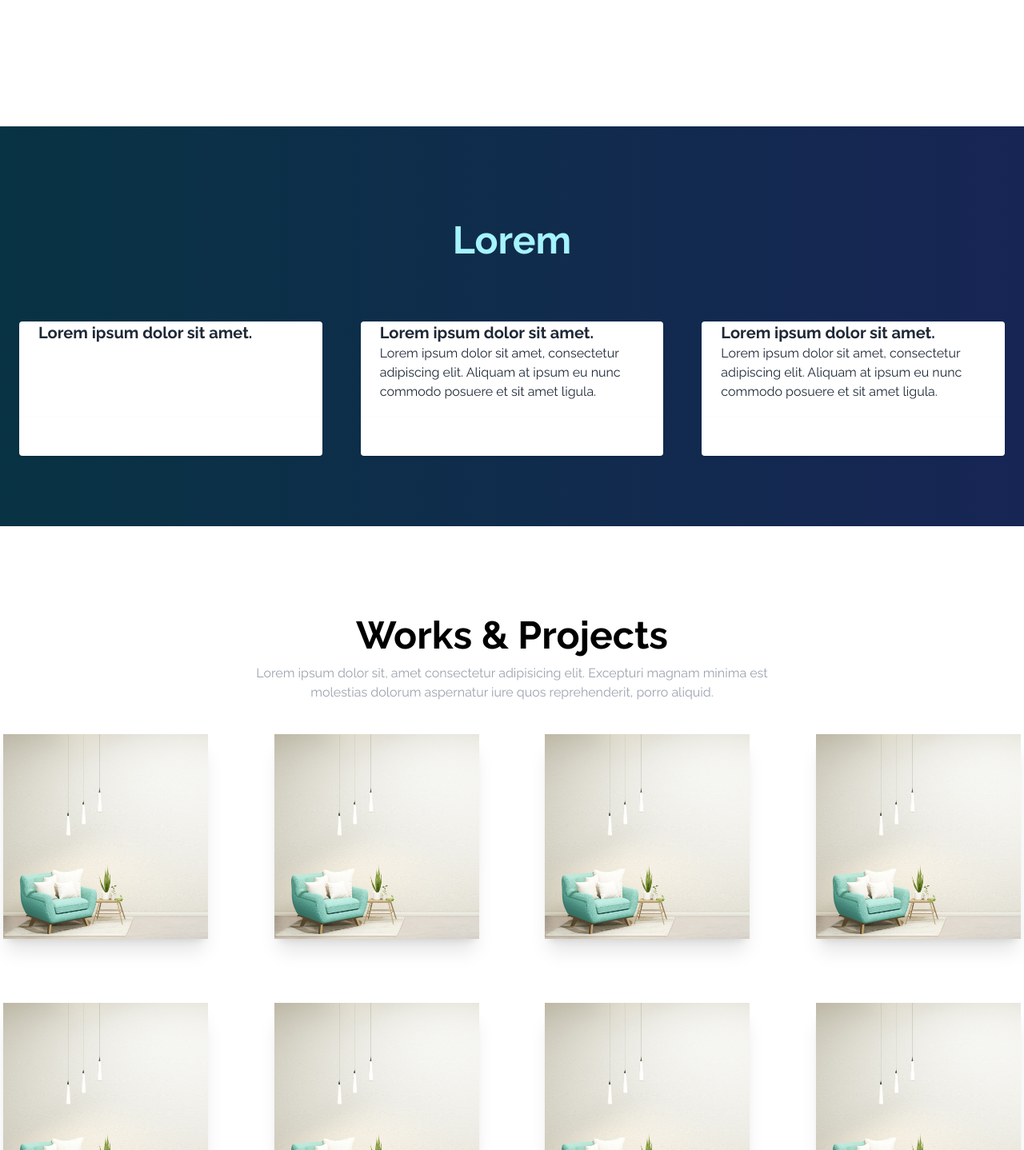
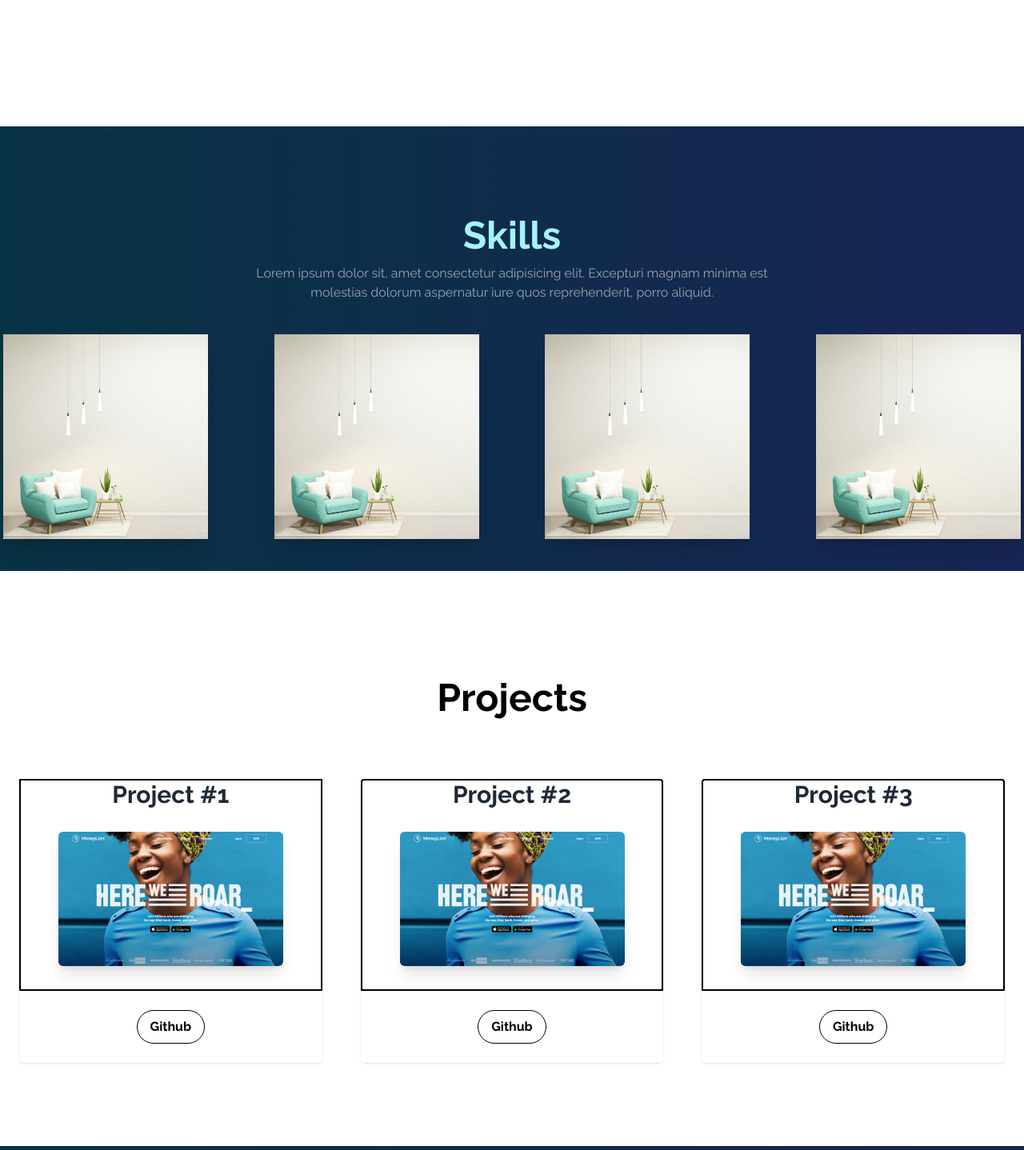
Before and after one commit to egoRockU/ft-portfolios, a React (Vite) app: page /gerente in a window 1280 px wide. Shown: the part 1362-2800 px from the top of the page at 80% size. Built offline with nearby package versions, Linux system fonts and the light colour scheme.

Commit message:
updated portfolio temp

```diff
--- a/src/pages/Gerente.jsx
+++ b/src/pages/Gerente.jsx
@@ -1,13 +1,15 @@
-import React from "react";
+import React, { useState } from "react";
 import Nav from "./componets/Nav";
 import ProfilePic from "../images/female_avatar_efig.svg";
 import Item from "../images/item.png";
+import Hero from "../images/hero.jpg";
 import { FaGithub } from "react-icons/fa";
 import { FaLinkedinIn } from "react-icons/fa";
 import { FaFacebook } from "react-icons/fa";
 import { BiLogoGmail } from "react-icons/bi";
 
 const Gerente = () => {
+  const [showModal, setShowModal] = useState(false);
   return (
     <>
       <Nav />
@@ -16,18 +18,18 @@ const Gerente = () => {
         className="h-screen w-full bg-gradient-to-r from-cyan-950 to-blue-950"
       >
         <div className="container mx-auto text-gray-200 h-full flex flex-col justify-center items-start pl-10">
-          <div class="z-10 w-full lg:w-2/5 2xl:w-1/2 mx-auto my-8 text-center mt-20">
+          <div className="z-10 w-full lg:w-2/5 2xl:w-1/2 mx-auto my-8 text-center mt-20">
             <img src={ProfilePic} alt="" className="w-80 mx-auto" />
-            <h1 class="heading text-cyan-200 text-6xl font-bold lg:text-5xl !leading-normal">
+            <h1 className="heading text-cyan-200 text-6xl font-bold lg:text-5xl !leading-normal">
               Jay Ann Rose G.
             </h1>
-            <h1 class="heading text-base mb-8 lg:text-lg !leading-normal">
+            <h1 className="heading text-base mb-8 lg:text-lg !leading-normal">
               Lorem ipsum dolor sit amet consectetur adipisicing elit.
               Consectetur ex asperiores beatae tempora natus, necessitatibus
               nihil, ut eveniet eum consequatur, dolorem laborum. Delectus
               perspiciatis itaque, sequi quam ea exercitationem amet!
             </h1>
-            <button class="bg-blue-600 hover:bg-blue-700 text-white font-bold py-2 px-4 border border-blue-700 rounded">
+            <button className="bg-blue-600 hover:bg-blue-700 text-white font-bold py-2 px-4 border border-blue-700 rounded-full">
               Resume
             </button>
             <div className="flex mt-6 justify-center items-center mx-auto space-x-4">
@@ -67,95 +69,18 @@ const Gerente = () => {
                 Tenetur labore quidem, dicta optio consectetur nisi aspernatur
                 cumque ullam illum ipsa!
               </p>
-              <h2 className="text-black font-medium">HTML</h2>
-              <div className="w-full bg-gray-200 h-1.5 rounded-md">
-                <div className="w-full bg-orange-500 h-1.5 rounded-md"></div>
-              </div>
-              <h2 className="text-black font-medium">Javascript</h2>
-              <div className="w-full bg-gray-300 h-1.5 rounded-md">
-                <div className="w-4/6 bg-yellow-300 h-1.5 rounded-md"></div>
-              </div>
-              <h2 className="text-black font-medium">React</h2>
-              <div className="w-full bg-gray-200 h-1.5 rounded-md">
-                <div className="w-5/6 bg-indigo-600 h-1.5 rounded-md"></div>
-              </div>
-            </div>
-          </div>
-        </section>
-        <section
-          name="skills"
-          className="bg-gradient-to-r from-cyan-950 to-blue-950 h-auto w-full"
-        >
-          <div className="container mx-auto flex flex-wrap py-16">
-            <h2 className="w-full my-12 text-5xl font-bold leading-tight text-center text-cyan-200">
-              Lorem
-            </h2>
 
-            <div className="w-full md:w-1/3 p-6 flex flex-col flex-grow flex-shrink">
-              <div className="flex-1 bg-white rounded-t rounded-b-none overflow-hidden shadow">
-                <a
-                  href="#"
-                  className="flex flex-wrap no-underline hover:no-underline"
-                >
-                  <p className="w-full text-gray-600 text-xs md:text-sm px-6"></p>
-                  <div className="w-full font-bold text-xl text-gray-800 px-6">
-                    Lorem ipsum dolor sit amet.
-                  </div>
-                </a>
-              </div>
-              <div className="flex-none mt-auto bg-white rounded-b rounded-t-none overflow-hidden shadow p-6">
-                <div className="flex items-center justify-start"></div>
-              </div>
-            </div>
-            <div className="w-full md:w-1/3 p-6 flex flex-col flex-grow flex-shrink">
-              <div className="flex-1 bg-white rounded-t rounded-b-none overflow-hidden shadow">
-                <a
-                  href="#"
-                  className="flex flex-wrap no-underline hover:no-underline"
-                >
-                  <p className="w-full text-gray-600 text-xs md:text-sm px-6"></p>
-                  <div className="w-full font-bold text-xl text-gray-800 px-6">
-                    Lorem ipsum dolor sit amet.
-                  </div>
-                  <p className="text-gray-800 text-base px-6 mb-5">
-                    Lorem ipsum dolor sit amet, consectetur adipiscing elit.
-                    Aliquam at ipsum eu nunc commodo posuere et sit amet ligula.
-                  </p>
-                </a>
-              </div>
-              <div className="flex-none mt-auto bg-white rounded-b rounded-t-none overflow-hidden shadow p-6">
-                <div className="flex items-center justify-center"></div>
-              </div>
-            </div>
-            <div className="w-full md:w-1/3 p-6 flex flex-col flex-grow flex-shrink">
-              <div className="flex-1 bg-white rounded-t rounded-b-none overflow-hidden shadow">
-                <a
-                  href="#"
-                  className="flex flex-wrap no-underline hover:no-underline"
-                >
-                  <p className="w-full text-gray-600 text-xs md:text-sm px-6"></p>
-                  <div className="w-full font-bold text-xl text-gray-800 px-6">
-                    Lorem ipsum dolor sit amet.
-                  </div>
-                  <p className="text-gray-800 text-base px-6 mb-5">
-                    Lorem ipsum dolor sit amet, consectetur adipiscing elit.
-                    Aliquam at ipsum eu nunc commodo posuere et sit amet ligula.
-                  </p>
-                </a>
-              </div>
-              <div className="flex-none mt-auto bg-white rounded-b rounded-t-none overflow-hidden shadow p-6">
-                <div className="flex items-center justify-end"></div>
-              </div>
             </div>
           </div>
         </section>
 
-        <section name="projects" className="w-full bg-white">
+
+        <section name="skills" className="w-full bg-gradient-to-r from-cyan-950 to-blue-950 sm:items-center">
           <div className="container mx-auto">
             {/* top */}
-            <div className="flex flex-col gap-3 items-center">
-              <h1 className="text-5xl text-black font-bold font mt-28">
-                Works & Projects
+            <div className="flex flex-col flex-wrap gap-3 items-center">
+              <h1 className="text-5xl text-cyan-200 font-bold font mt-28">
+                Skills
               </h1>
               <p className="w-1/2 text-center text-gray-400">
                 Lorem ipsum dolor sit, amet consectetur adipisicing elit.
@@ -182,23 +107,102 @@ const Gerente = () => {
               <div className="w-full md:w-5/12 lg:w-1/5 shadow-xl rounded-lg my-3 md:my-10 m-1 transition-all hover:scale-110">
                 <img src={Item} alt="" />
               </div>
-              {/* card */}
-              <div className="w-full md:w-5/12 lg:w-1/5 shadow-xl rounded-lg my-3 md:my-10 m-1 transition-all hover:scale-110">
-                <img src={Item} alt="" />
+
+            </div>
+          </div>
+        </section>
+
+        <section
+          name="projects"
+          className="h-auto w-full">
+          <div className="container mx-auto flex flex-wrap py-20">
+            <h2 className="w-full my-12 text-5xl font-bold leading-tight text-center text-black">
+              Projects
+            </h2>
+
+            <div className="w-full h-auto md:w-1/3 p-6 flex flex-col flex-grow flex-shrink">
+              <div className="flex-1 bg-white overflow-hidden shadow border-2 border-black">
+
+            <div className="w-full font-bold text-3xl text-gray-800 px-6 mx-auto text-center ">
+                   <p className="cursor-default">Project #1</p>
+           </div>
+           <img src={Hero} onClick={() => setShowModal(true)}
+           className="mx-auto bg-contain shadow-xl scale-75 rounded-lg hover:scale-95 transition-all cursor-pointer" alt="" />
+
               </div>
-              {/* card */}
-              <div className="w-full md:w-5/12 lg:w-1/5 shadow-xl rounded-lg my-3 md:my-10 m-1 transition-all hover:scale-110">
-                <img src={Item} alt="" />
-              </div>
-              {/* card */}
-              <div className="w-full md:w-5/12 lg:w-1/5 shadow-xl rounded-lg my-3 md:my-10 m-1 transition-all hover:scale-110">
-                <img src={Item} alt="" />
-              </div>
-              {/* card */}
-              <div className="w-full md:w-5/12 lg:w-1/5 shadow-xl rounded-lg my-3 md:my-10 m-1 transition-all hover:scale-110">
-                <img src={Item} alt="" />
+              <div className="flex mt-auto bg-white rounded-b rounded-t-none overflow-hidden shadow p-6">
+              <button className="bg-white text-black font-bold py-2 px-4 border border-black rounded-full mx-auto">
+              Github
+            </button>
               </div>
             </div>
+
+
+            {/* Modal */}
+      {showModal && (
+        <div className="fixed z-10 inset-0 overflow-y-scroll transition-all cursor-default sm:hidden md:block">
+          <div className="flex items-center justify-center min-h-screen w-1/4 mx-auto">
+            <div className="fixed inset-0 bg-gray-500 bg-opacity-75 transition-opacity"></div>
+            <div className="relative bg-white rounded-lg overflow-hidden">
+              <div className="p-8">
+                {/* Modal content */}
+                <h1 className="text-2xl font-bold mb-4">Project #1</h1>
+                <p className="text-gray-700 text-clip overflow-hidden text-justify">Subtitle Lorem ipsum dolor sit, amet consectetur adipisicing elit. Quasi eveniet perspiciatis exercitationem sunt hic optio.</p>
+                <img src={Hero} alt="" />
+                <div className="flex">
+                <p className="text-gray-700 mt-4 flex-1 text-center">Technologies Used</p>
+                <p className="text-gray-700 mt-4 flex-1 font-bold underline">Tailwind CSS & React</p>
+                </div>
+                <button onClick={() => setShowModal(false)} className="absolute top-0 right-0 mt-4 mr-4 text-gray-500 border-2 hover:text-gray-700 active:border-black ">
+                  <svg className="w-6 h-6" fill="none" stroke="currentColor" viewBox="0 0 24 24" xmlns="http://www.w3.org/2000/svg">
+                    <path strokeLinecap="round" strokeLinejoin="round" strokeWidth="2" d="M6 18L18 6M6 6l12 12"></path>
+                  </svg>
+                </button>
+              </div>
+            </div>
+          </div>
+        </div>
+      )}
+
+
+
+
+<div className="w-full md:w-1/3 p-6 flex flex-col flex-grow flex-shrink">
+              <div className="flex-1 bg-white rounded-t rounded-b-none overflow-hidden shadow border-2 border-black">
+
+            <div className="w-full font-bold text-3xl text-gray-800 px-6 mx-auto text-center">
+            <p className="cursor-default">Project #2</p>
+           </div>
+           <img src={Hero} onClick={() => setShowModal(true)}
+           className="bg-contain shadow-xl scale-75 rounded-lg hover:scale-95 transition-all cursor-pointer" alt="" />
+
+              </div>
+              <div className="flex mt-auto bg-white rounded-b rounded-t-none overflow-hidden shadow p-6">
+              <button className="bg-white text-black font-bold py-2 px-4 border border-black rounded-full mx-auto">
+              Github
+            </button>
+              </div>
+            </div>
+
+
+            <div className="w-full md:w-1/3 p-6 flex flex-col flex-grow flex-shrink">
+              <div className="flex-1 bg-white rounded-t rounded-b-none overflow-hidden shadow border-2 border-black">
+
+            <div className="w-full font-bold text-3xl text-gray-800 px-6 mx-auto text-center">
+            <p className="cursor-default">Project #3</p>
+           </div>
+           <img src={Hero} onClick={() => setShowModal(true)}
+           className="bg-contain shadow-xl scale-75 rounded-lg hover:scale-95 transition-all cursor-pointer" alt="" />
+
+              </div>
+              <div className="flex mt-auto bg-white rounded-b rounded-t-none overflow-hidden shadow p-6">
+              <button className="bg-white text-black font-bold py-2 px-4 border border-black rounded-full mx-auto">
+              Github
+            </button>
+              </div>
+            </div>
+
+
           </div>
         </section>
 
@@ -210,36 +214,27 @@ const Gerente = () => {
             {/* top */}
             <div className="flex flex-col gap-3 items-center justify-center">
               <h1 className="text-5xl text-cyan-200 font-bold mt-36">
-                Have a Question?
+                Contact
               </h1>
-              <p className="w-1/2 text-center text-white">
+              <p className="w-1/2 text-center text-white mb-8">
                 Do you have an idea? Let's discuss it and see what we can do
                 together.
               </p>
+
+
             </div>
             {/* bottom */}
-            <form className="mt-5 p-8 flex flex-col gap-5 items-center">
-              <input
-                className="p-2 w-full md:w-1/2 ring-4 ring-black rounded-lg dark:bg-slate-800 dark:ring-0 dark:text-white"
-                type="text"
-                placeholder="Name"
-              />
-              <input
-                className="p-2 w-full md:w-1/2 ring-4 ring-black rounded-lg dark:bg-slate-800 dark:ring-0 dark:text-white"
-                type="email"
-                placeholder="Email"
-              />
-              <textarea
-                className="p-2 w-full md:w-1/2 ring-4 ring-black rounded-lg dark:bg-slate-800 dark:ring-0 dark:text-white"
-                cols="30"
-                rows="5"
-                placeholder="Message..."
-              ></textarea>
-              <button className="w-20 bg-blue-600 hover:bg-blue-700 text-white font-medium px-3 py-2 rounded-md cursor-pointer">
-                Send
-              </button>
-            </form>
-            <div className="flex mt-6 justify-center items-center mx-auto space-x-4">
+            <div className="w-1/2 mx-auto justify-center text-center text-2xl mb-8">
+
+            <p className="text-justify text-white mt-5">Jay Ann Rose Gerente</p>
+            <p className="text-justify text-white mt-5">gerente.jayannrose.bscs2021@gmail.com</p>
+            <p className="text-justify text-white mt-5">123 Anywhere St., Any City</p>
+            <p className="text-justify text-white mt-5">09XXXXXXXXX</p>
+            </div>
+
+
+
+            <div className="flex justify-center items-center mx-auto space-x-4">
               <FaGithub size={25} className="cursor-pointer text-white" />
               <FaLinkedinIn size={25} className="cursor-pointer text-white" />
               <BiLogoGmail size={25} className="cursor-pointer text-white" />
--- a/src/pages/componets/Nav.jsx
+++ b/src/pages/componets/Nav.jsx
@@ -33,7 +33,7 @@ const Nav = () => {
     <div className="flex justify-between items-center w-full h-20 px-4 font-semibold text-black bg-white fixed z-40 shadow-lg">
 
         <div className='cursor-pointer' >
-            <h1 className="text-5xl ml-2">
+            <h1 className="ml-2 sm:text-4xl md:text-5xl">
                 Logo
             </h1>
         </div>
```
Also changed, not shown: src/images/hero.jpg (added), src/pages/Test.jsx (line endings or trailing spaces).
